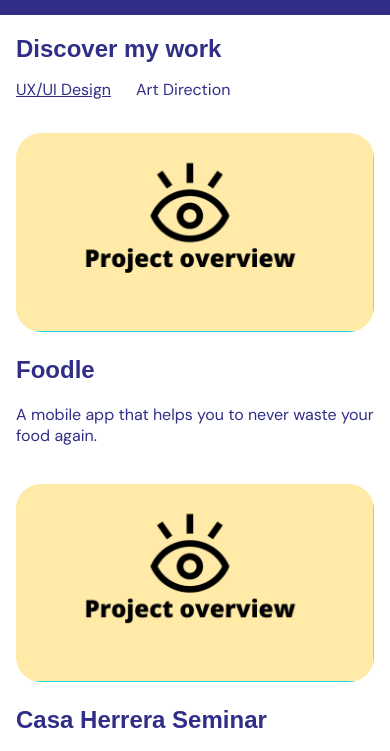
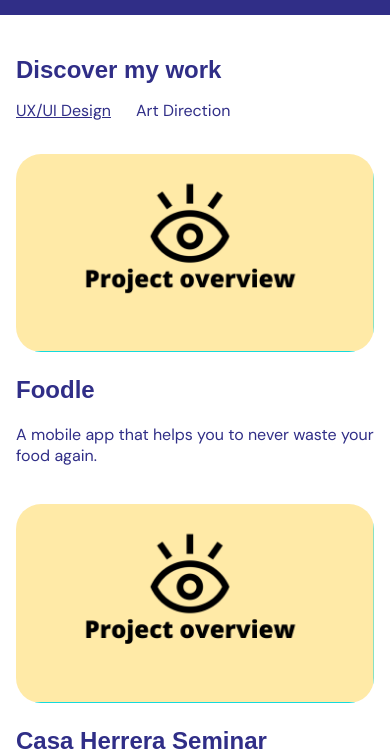
Before and after one commit to LaiaGuerrero/portfolio, a plain HTML site: page src/html/work.html in a window 390 px wide. Shown: the part 55-806 px from the top of the page. Drawn offline with Linux system fonts and the light colour scheme; a web font is replaced by a local one.

Commit message:
Fix row-gap for work.html

```diff
--- a/src/css/about_me.css
+++ b/src/css/about_me.css
@@ -144,9 +144,3 @@ main h2, main h3, main p {
 li:not(:last-child) {
     margin-bottom: 4px;
 }
-
-@media (max-width: 700px) {
-    body {
-      row-gap: 2%;
-    }
-}
--- a/src/css/work.css
+++ b/src/css/work.css
@@ -1,5 +1,5 @@
 body {
-  row-gap: 3%;
+  row-gap: 5.6%;
 }
 
 .discover-section {
@@ -78,6 +78,6 @@ body {
 
   @media (max-width: 700px) {
     body {
-      row-gap: 1.5%;
+      row-gap: 3%;
     }
   }
```
